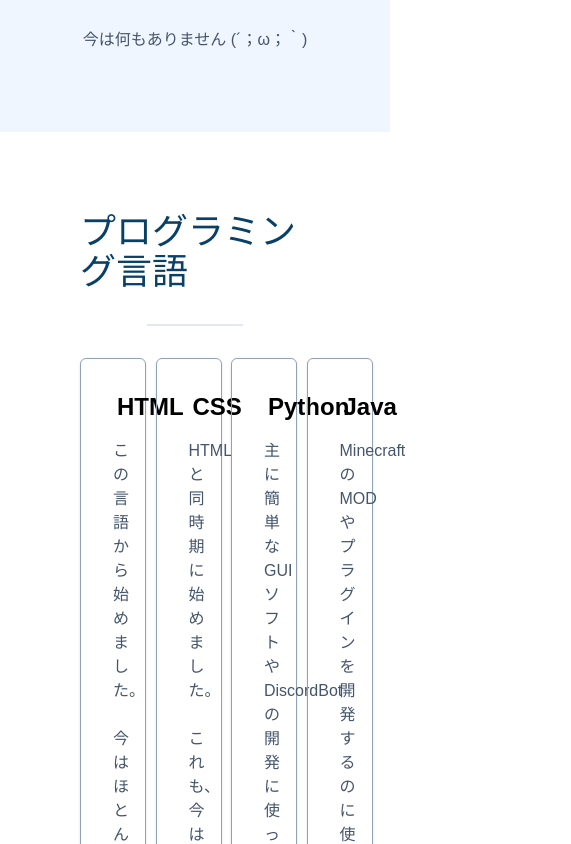
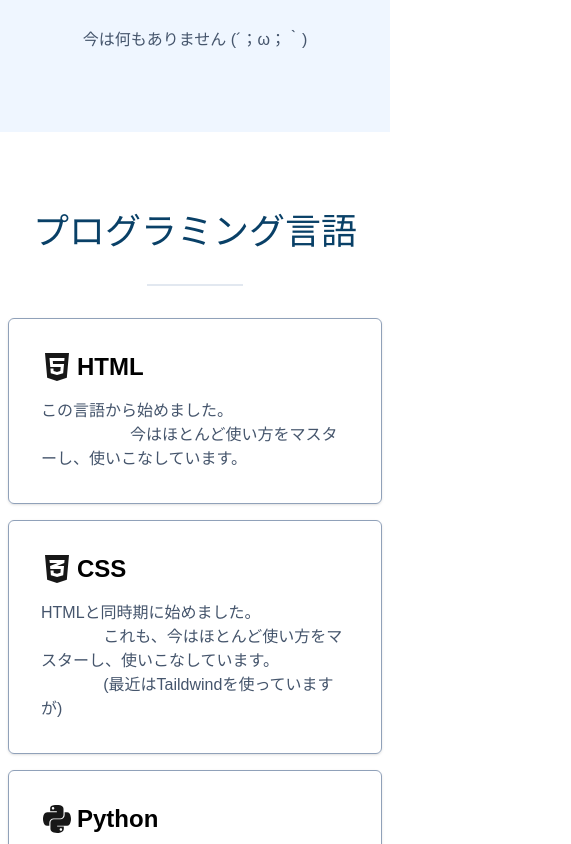
Before and after one commit to motikun/mypage, a Next.js app: page / in a window 390 px wide. Shown: the part 760-1604 px from the top of the page, 571 px wide, since content can reach past the window. Built offline with nearby package versions, Linux system fonts and the light colour scheme.

Commit message:
レスポンシブ対応にした

```diff
--- a/app/page.tsx
+++ b/app/page.tsx
@@ -87,12 +87,12 @@ export default function HomePage() {
           </div>
         </section>
 
-        <section className="flex flex-col items-center justify-center p-20 bg-white">
+        <section className="flex flex-col items-center justify-center lg:p-20 py-20 px-2 bg-white">
           <h2 className="text-4xl text-[#094067]">プログラミング言語</h2>
 
           <div className="border border-slate-200 w-24 my-8" />
 
-          <div className="grid grid-cols-4 gap-18">
+          <div className="grid grid-cols-1 md:grid-cols-2 lg:grid-cols-4 md:gap-18 gap-4">
             <ProLangCard title="HTML"
               des="この言語から始めました。
                     今はほとんど使い方をマスターし、使いこなしています。"
@@ -120,7 +120,7 @@ export default function HomePage() {
         <section className="flex flex-col items-center justify-center p-20 bg-[#094067]">
           <h2 className="text-4xl text-white mb-6">連絡先</h2>
 
-          <div className="flex gap-4">
+          <div className="grid grid-cols-1 md:flex md:gap-4">
             <ContactCard title="Github" icon={<FaGithub size={32} />} url="https://github.com/motikun" />
             <ContactCard title="Twitter (X)" icon={<FaXTwitter size={32} />} url="https://x.com/motikun100" />
             <ContactCard title="Discord" icon={<FaDiscord size={32} />} url="https://discord.com/users/1162382859336683581" />
```
